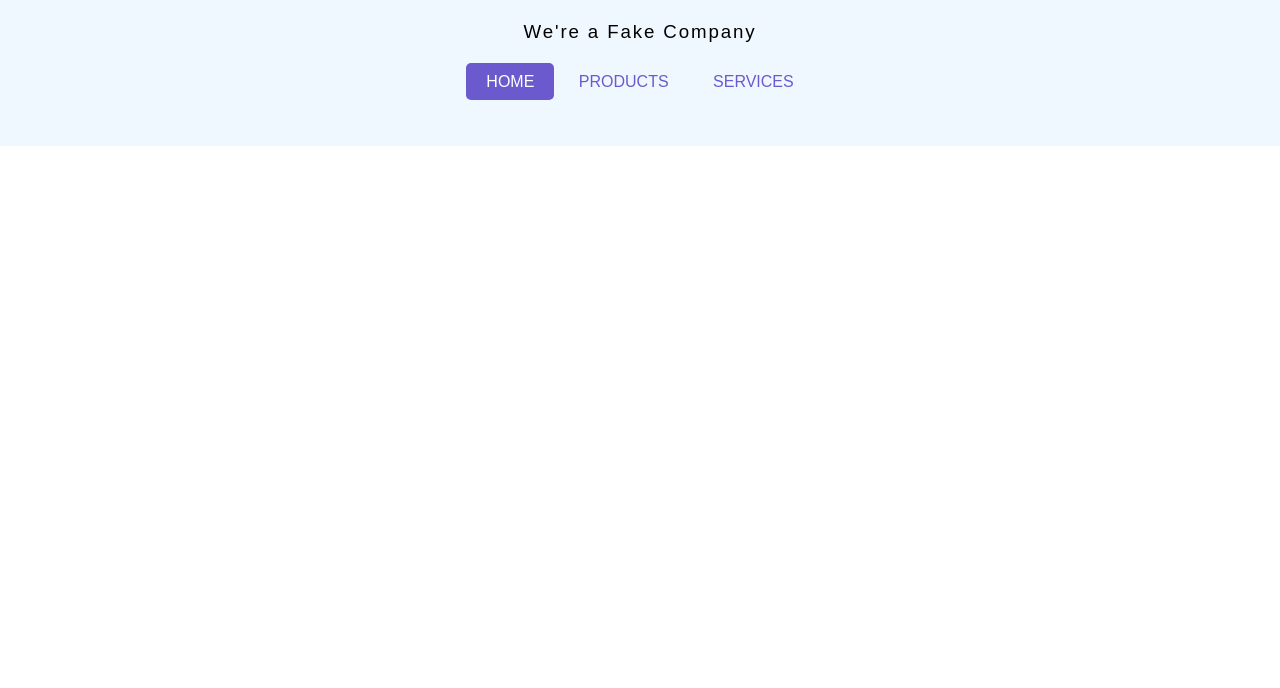
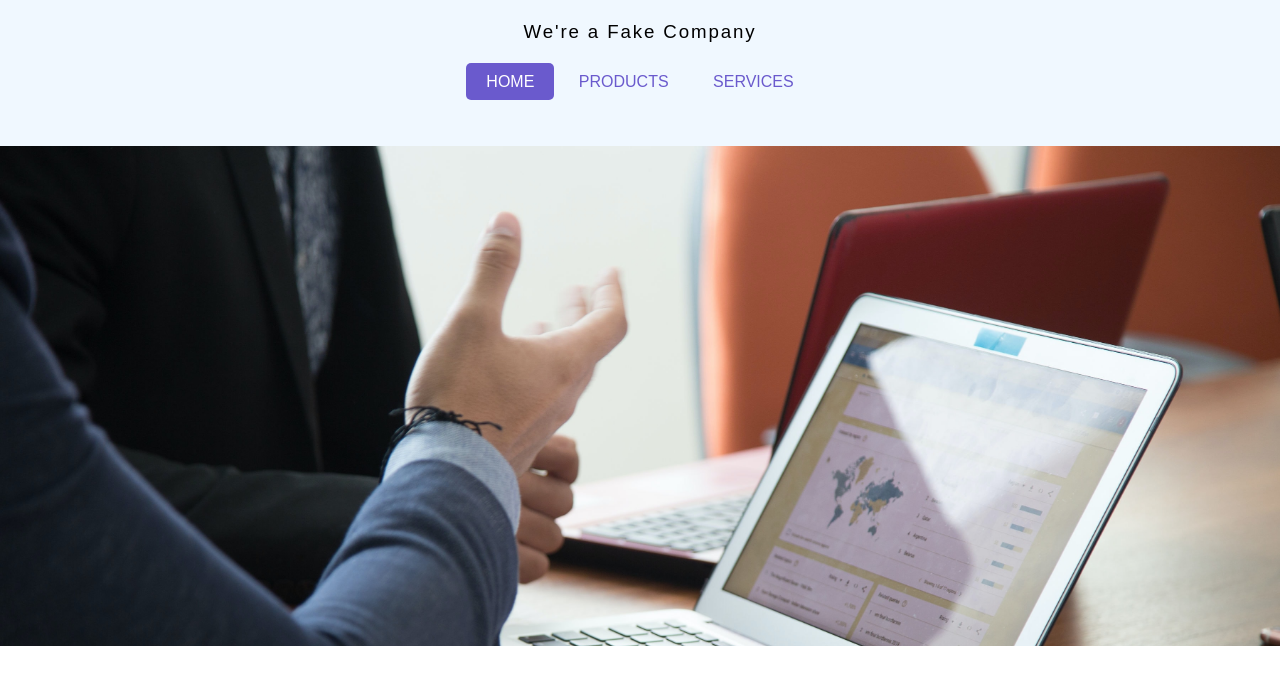
Before and after one commit to kbrainard1/ExampleSiteHosting, a plain HTML site: page index.html in a window 1280 px wide. Shown: the part 91-779 px from the top of the page. Drawn offline with Linux system fonts and the light colour scheme; files whose address does not match are found by name.

Commit message:
Tidy up images

```diff
--- a/style.css
+++ b/style.css
@@ -233,7 +233,7 @@ a {
 /* ====================== */
 /* main image */
 .background-img {
-  background-image: url(computer.jpg);
+  background-image: url(images/computer.jpg);
   height: 500px;
   background-size: cover;
   background-repeat: no-repeat;
```
